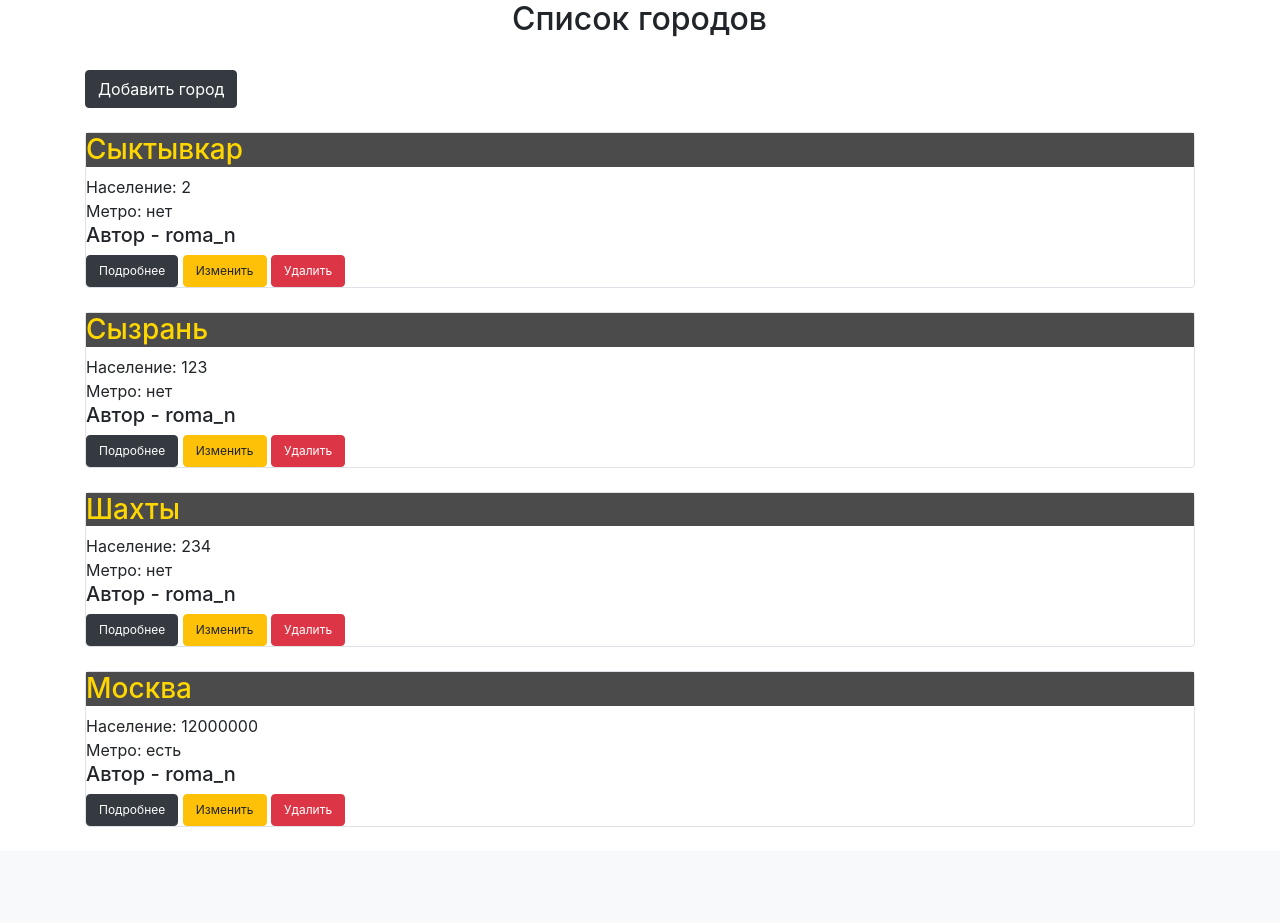
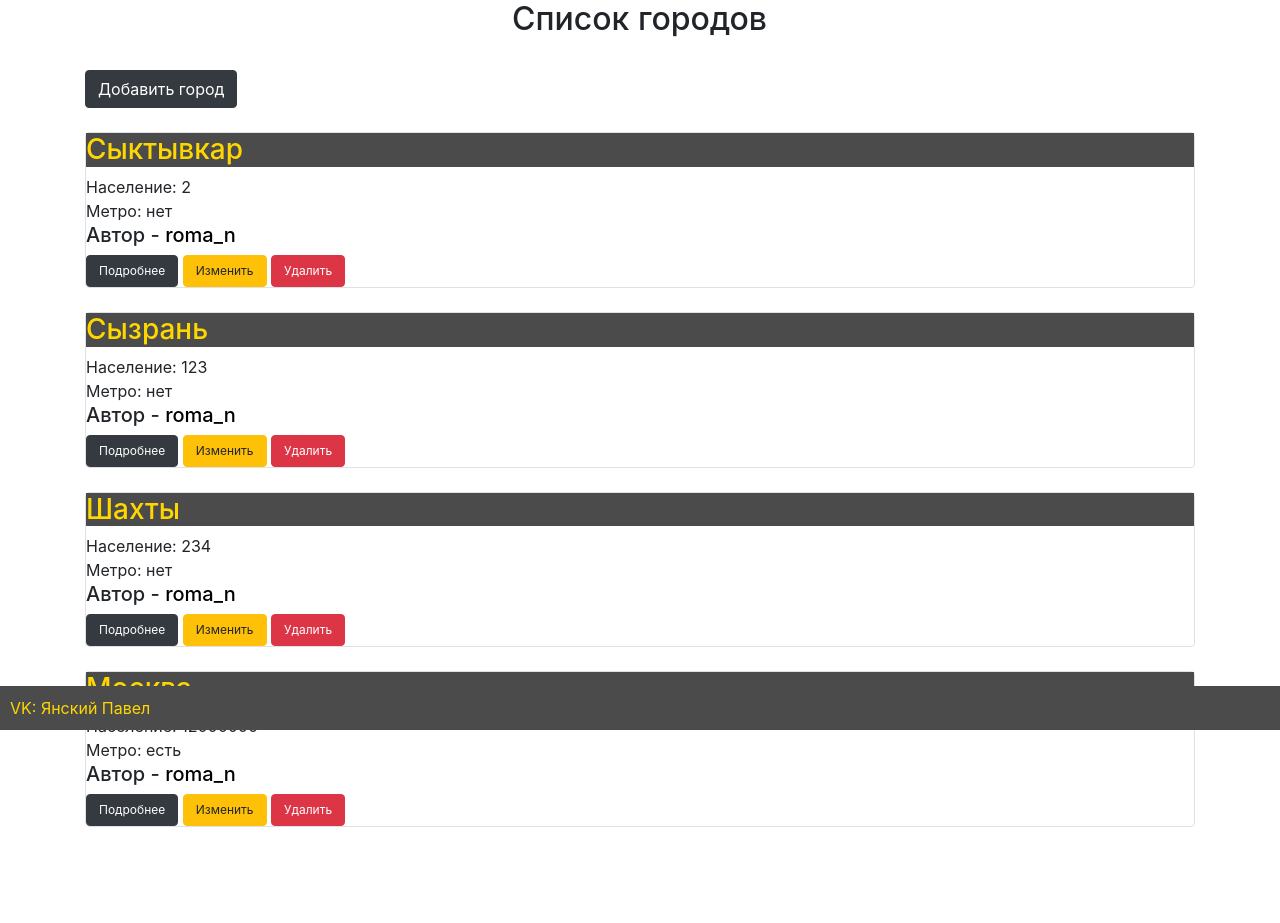
Before and after one commit to pavelyanski/city-manager, a Flask app: page /main in a window 1280 px wide. Shown: the part 70-993 px from the top of the page. Before the commit the page ends 897 px from the top, so only its background shows below. Run offline with Flask 3, Linux system fonts and the light colour scheme; a user stored in the database is signed in; data comes from the database, SQL or seed files in the repository; both versions use the stored data as it was after the commit; some libraries are stand-ins or nearby versions.

Commit message:
Add files via upload

```diff
--- a/forms/cities.py
+++ b/forms/cities.py
@@ -1,7 +1,7 @@
 from flask_wtf import FlaskForm
 from wtforms import StringField, TextAreaField
 from wtforms import BooleanField, SubmitField
-from wtforms.validators import DataRequired, ValidationError, InputRequired
+from wtforms.validators import DataRequired, ValidationError
 
 from data import db_session
 from data.cities import City
@@ -9,7 +9,7 @@ from data.cities import City
 
 def check_type(form, field):
     if not field.data.isdigit():
-        raise ValidationError('Количество населения должно быть числом')
+        raise ValidationError("Количество населения должно быть числом")
 
 
 def check_availability(form, field):
@@ -22,7 +22,7 @@ def check_availability(form, field):
 
 class CityForm(FlaskForm):
     city = StringField('Название', validators=[DataRequired(), check_availability])
-    count_of_people = StringField("Население", validators=[InputRequired(), check_type])
+    count_of_people = StringField("Население", validators=[DataRequired(), check_type])
     sea = BooleanField("Море")
     subway = BooleanField("Метро")
     information = TextAreaField("Подробная информация")
--- a/main.py
+++ b/main.py
@@ -25,8 +25,7 @@ def get_coord(city):
         response = requests.get(url)
         if response:
             d = response.json()
-            point = d["response"]["GeoObjectCollection"]["featureMember"][0]["GeoObject"]["Point"][
-                "pos"]
+            point = d["response"]["GeoObjectCollection"]["featureMember"][0]["GeoObject"]["Point"]["pos"]
             return point
         else:
             return "засекречено"
@@ -107,7 +106,7 @@ def logout():
     return redirect("/register")
 
 
-@app.route('/cities/<int:id>', methods=['GET', 'POST'])
+@app.route('/cities/<int:id>', methods=['GET'])
 @login_required
 def edit_cities(id):
     form = CityForm()
@@ -158,13 +157,11 @@ def add_cities():
                            form=form)
 
 
-@app.route('/cities_delete/<int:id>', methods=['GET', 'POST'])
+@app.route('/cities_delete/<int:id>', methods=['GET'])
 @login_required
 def cities_delete(id):
     db_sess = db_session.create_session()
-    city = db_sess.query(City).filter(City.id == id,
-                                      City.user == current_user
-                                      ).first()
+    city = db_sess.query(City).filter(City.id == id, City.user == current_user).first()
     if city:
         db_sess.delete(city)
         db_sess.commit()
@@ -173,7 +170,7 @@ def cities_delete(id):
     return redirect('/main')
 
 
-@app.route('/info/<int:id>', methods=['GET', 'POST'])
+@app.route('/info/<int:id>', methods=['GET'])
 @login_required
 def get_info(id):
     db_sess = db_session.create_session()
@@ -213,16 +210,16 @@ def userava(id):
     return h
 
 
-@app.route('/unblock/<int:id>', methods=['GET', 'POST'])
+@app.route('/unblock/<int:id>', methods=['GET'])
 @login_required
 def unblock(id):
     db_sess = db_session.create_session()
     db_sess.query(BlockedUser).filter(BlockedUser.id == id).filter(BlockedUser.user_id == current_user.id).delete()
     db_sess.commit()
-    return redirect('/main')
+    return redirect(request.referrer)
 
 
-@app.route('/block/<int:id>', methods=['GET', 'POST'])
+@app.route('/block/<int:id>', methods=['GET'])
 @login_required
 def block(id):
     db_sess = db_session.create_session()
@@ -239,24 +236,24 @@ def blocked_users():
     return render_template("blocked.html", users=users)
 
 
-@app.route('/like/<int:id>', methods=['GET', 'POST'])
+@app.route('/like/<int:id>', methods=['GET'])
 @login_required
 def like(id):
     db_sess = db_session.create_session()
     selected_city = SelectedCity(user_id=current_user.id, city_id=id)
     db_sess.add(selected_city)
     db_sess.commit()
-    return redirect(f'/main')
+    return redirect(request.referrer)
 
 
-@app.route('/unlike/<int:id>', methods=['GET', 'POST'])
+@app.route('/unlike/<int:id>', methods=['GET'])
 @login_required
 def unlike(id):
     db_sess = db_session.create_session()
     db_sess.query(SelectedCity).filter(SelectedCity.city_id == id).filter(
         SelectedCity.user_id == current_user.id).delete()
     db_sess.commit()
-    return redirect(f'/main')
+    return redirect(request.referrer)
 
 
 @app.route("/selected_cities")
--- a/requirements.txt
+++ b/requirements.txt
@@ -1,4 +1,4 @@
 flask == 2.2.3
-flask_WTF == 1.1.1
-flask_Login == 0.6.2
+flask_wtf == 1.1.1
+flask_login == 0.6.2
 sqlalchemy == 2.0.4
--- a/static/css/style.css
+++ b/static/css/style.css
@@ -18,14 +18,18 @@ h4 {
 }
 h5.main_text {
     text-align: center;
-    width: 50em
+    width: 55m
 }
 h5.selected_cities {
     text-align: center;
-    width: 50em
+    width: 57em
 }
 h5.city_autor {
     width: 50em
+}
+h5.blocked_users {
+    text-align: center;
+    width: 57em
 }
 h4.warning {
     margin-left: auto;
@@ -83,7 +87,23 @@ a.main-info {
          padding: 10;
          color: #000000;
 }
-ul.main-info li {margin-top: 30px; }
+ul.main-info li {
+        margin-top: 30px;
+}
 .profile-table {
-    font-size: 2.em
+    font-size: 2.em;
 }
+
+a.footer {
+    position: fixed;
+    right: 0;
+    bottom: 0;
+    padding: 10px;
+    background: #4b4b4b;
+    color: gold;
+    width: 100%;
+   }
+
+a.autor {
+    color: black;
+   }
--- a/templates/base.html
+++ b/templates/base.html
@@ -31,6 +31,9 @@
 </header>
 <main role="main" class="container">
     {% block content %}{% endblock %}
-</main>
+</main><br><br><br>
+<a class="footer" href="https://vk.com/pavelyanski">
+    VK: Янский Павел
+</a>
 </body>
 </html>
--- a/templates/blocked.html
+++ b/templates/blocked.html
@@ -13,6 +13,6 @@
 </div>
 {% endfor %}
 {% else %}
-<h5 class="selected_cities">Упс, кажется, вы никого не блокировали</h5>
+<h5 class="blocked_users">Упс, кажется, вы никого не блокировали</h5>
 {% endif %}
 {% endblock %}
--- a/templates/cities.html
+++ b/templates/cities.html
@@ -17,7 +17,7 @@
         {{ form.count_of_people.label }}<br>
         {{ form.count_of_people(class="form-control") }}<br>
         {% for error in form.count_of_people.errors %}
-            <p content="alert alert-danger" role="alert">
+            <p class="alert alert-danger" role="alert">
                 {{ error }}
             </p>
         {% endfor %}
--- a/templates/index.html
+++ b/templates/index.html
@@ -13,7 +13,7 @@
         Метро: {{"есть" if item.subway else "нет"}}
     </div>
     <div>
-        <h5 class="city_autor">Автор - {{item.user.name}}</h5>
+        <h5 class="city_autor">Автор - <a href="/users/{{item.user_id}}" class="autor">{{item.user.name}}</a></h5>
     </div>
     <nav>
             <a class="btn btn-dark" href="/info/{{ item.id }}" style="font-size: 12px">Подробнее</a>
```
Also changed, not shown: forms/user.py (+14 -3 lines), db/cities.db.
